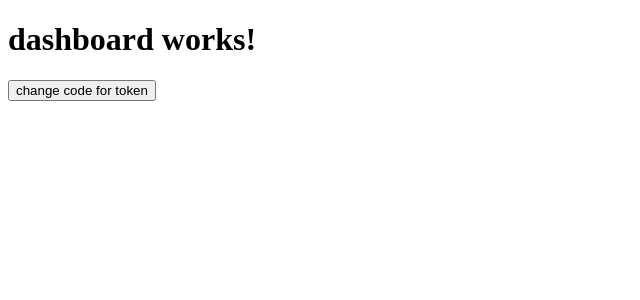
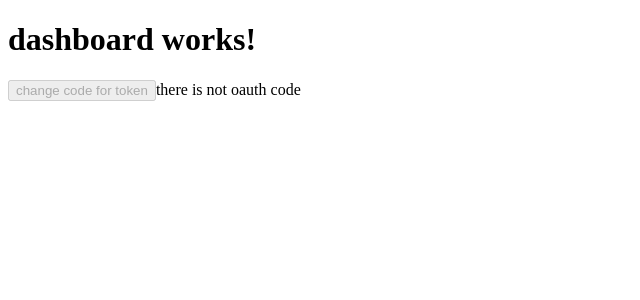
Before and after one commit to luckypier/cors, an Angular app: page /dashboard in a window 1280 px wide. Shown: the top 300 px of the page, without its empty margins (0-640 px from the left). Built offline with nearby package versions, Linux system fonts and the light colour scheme.

Commit message:
[FIX] using endpoint to change code for token since a button

```diff
--- a/src/app/dashboard/dashboard.component.html
+++ b/src/app/dashboard/dashboard.component.html
@@ -2,4 +2,5 @@
   dashboard works!
 </h1>
 
-<button (click)="testingOauth()">change code for token</button>
+<button [disabled]="!oauthCode" (click)="testingOauth(oauthCode)">change code for token</button>
+<span *ngIf="!oauthCode">there is not oauth code</span>
--- a/src/app/dashboard/dashboard.component.ts
+++ b/src/app/dashboard/dashboard.component.ts
@@ -10,6 +10,7 @@ import { OauthService } from '../services/oauth.service';
   styleUrls: ['./dashboard.component.css']
 })
 export class DashboardComponent implements OnInit {
+  oauthCode: any;
 
   constructor(
     private activatedRoute: ActivatedRoute,
@@ -19,10 +20,10 @@ export class DashboardComponent implements OnInit {
     console.log('DashboardComponent..');
 
     this.activatedRoute.queryParams.subscribe(params => {
-      const oauthCode = params['code'];
+      this.oauthCode = params['code'];
 
-      if (oauthCode) {
-        this.testingOauth(oauthCode);
+      if (this.oauthCode) {
+        this.testingOauth(this.oauthCode);
       }
     });
 
```
